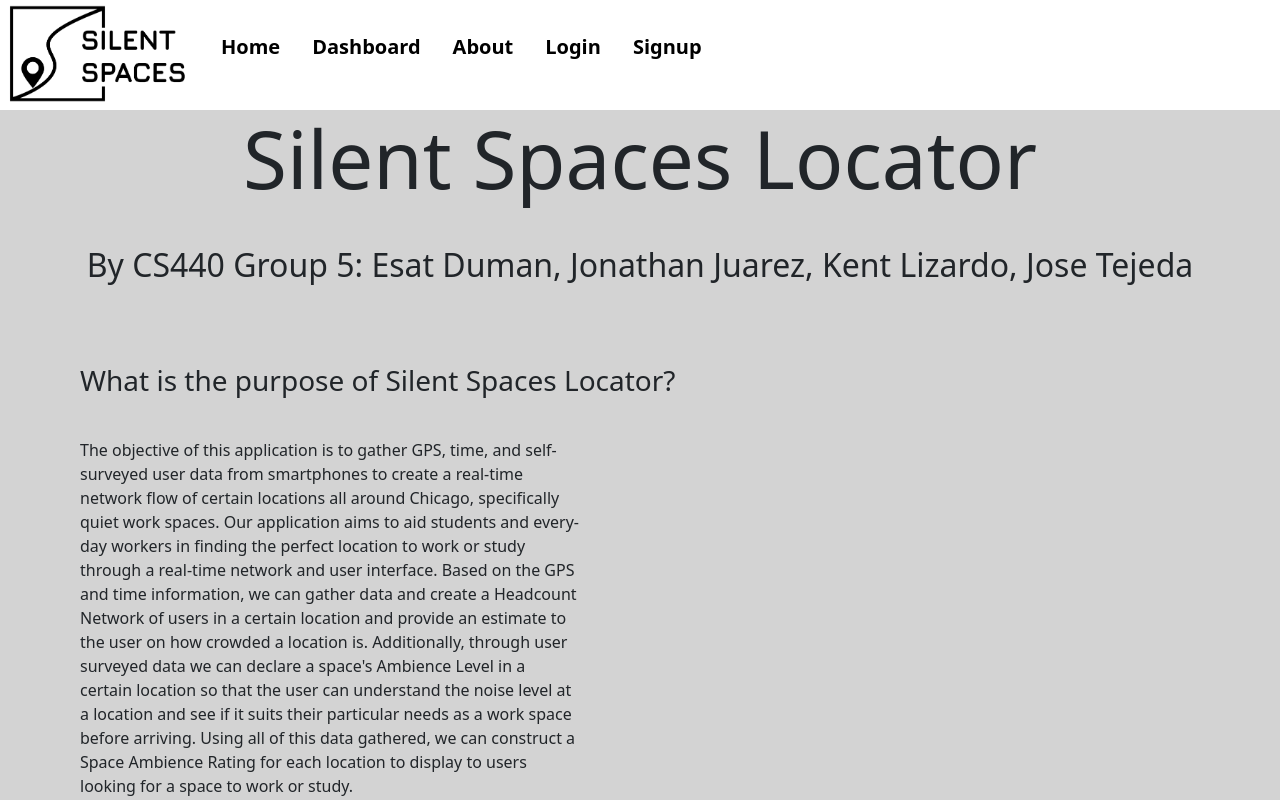
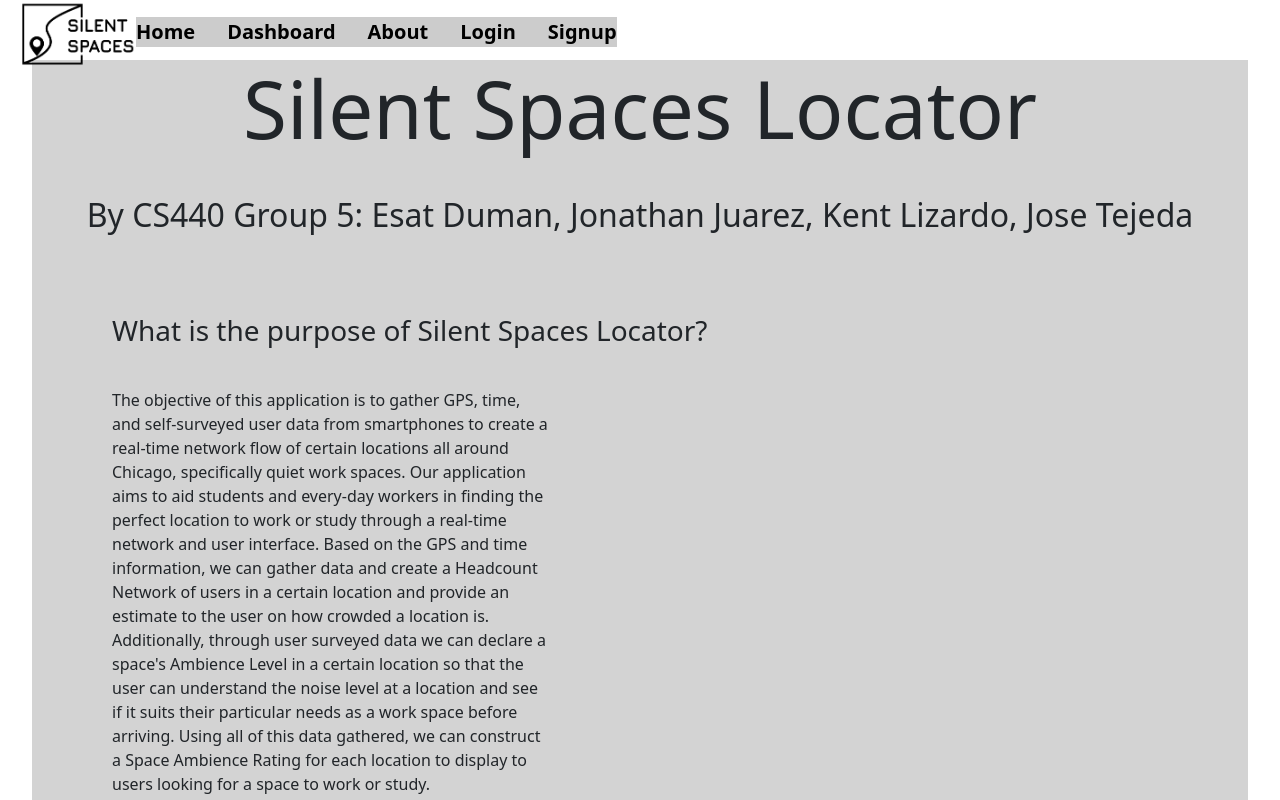
Before and after one commit to Esatduman/Silent-Spaces, a React (Vite) app in the folder Coding Project/silent-spaces/: page / in a window 1280 px wide. Shown: the top 800 px of the page. Built offline with nearby package versions, Linux system fonts and the light colour scheme; no server answers.

Commit message:
Various css changes

```diff
--- a/Coding Project/silent-spaces/src/App.css
+++ b/Coding Project/silent-spaces/src/App.css
@@ -1,25 +1,31 @@
-.header-logo {
-    max-height: 110px;
+header > .logo {
+    min-width: 120px;
+    min-height: 80px;
+    background-size: contain;
+    background-repeat: no-repeat;
 }
 
-.header {
+header {
+    max-height: 60px;
     display: flex;
     flex-wrap: wrap;
     align-items: center;
+    margin: 0 1rem;
 }
 
 
-.header > button {
+header > button {
     margin-left: auto;
     margin-right: 40px; /* button needed a gap */
 }
 
-.header > nav > ul {
+header > nav > ul {
     display: flex;
     flex-wrap: wrap;
     list-style: none;
     gap: 2rem;
-
+    padding: 0;
+    background: #ccc;
 }
 
 /* .header > nav > ul > li > a {
@@ -29,7 +35,7 @@
 } */
 
 /* Add this CSS for underline animation */
-.header > nav > ul > li > a {
+header > nav > ul > li > a {
     position: relative;
     text-decoration: none;
     color: black;
@@ -37,7 +43,7 @@
     font-weight: bold;
 }
 
-.header > nav > ul > li > a::after {
+header > nav > ul > li > a::after {
     content: '';
     position: absolute;
     left: 0;
@@ -49,7 +55,7 @@
     border-radius:4px;
 }
 
-.header > nav > ul > li > a:hover::after {
+header > nav > ul > li > a:hover::after {
     width: 100%; /* Expand the underline to cover the width of the text on hover */
 }
 
--- a/Coding Project/silent-spaces/src/components/Body.jsx
+++ b/Coding Project/silent-spaces/src/components/Body.jsx
@@ -1,5 +1,6 @@
 import { Outlet } from "react-router-dom";
 import { Header } from "./header/Header";
+import "./body.scss"
 
 export function Body() {
     return (
--- /dev/null
+++ b/Coding Project/silent-spaces/src/components/body.scss
@@ -0,0 +1,3 @@
+main {
+    margin: 0 2rem;
+}
--- a/Coding Project/silent-spaces/src/components/header/Header.jsx
+++ b/Coding Project/silent-spaces/src/components/header/Header.jsx
@@ -29,8 +29,8 @@ export function Header() {
     }
 
     return (
-        <header className="header">
-            <img className="header-logo" src={logo}></img>
+        <header>
+            <div className="logo" style={{'backgroundImage': `url(${logo})`}}></div>
             <nav>
                 <ul>
                 {Object.entries(links).map(([key, val]) => <NavLink key={key} label={key} link={val}></NavLink>)}
```
